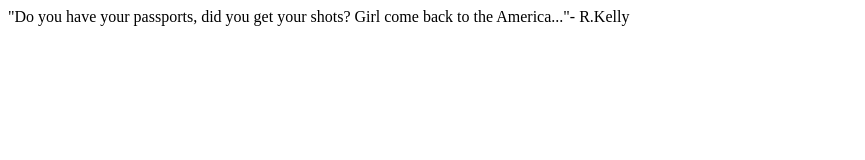
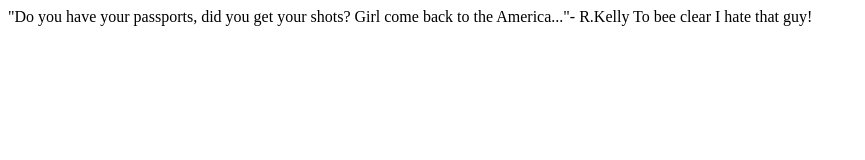
Before and after one commit to kalagerr/test-folder, a plain HTML site: page docs/index.html in a window 1280 px wide. Shown: the whole page, without its empty margins (0-865 px from the left). Drawn offline with Linux system fonts and the light colour scheme.

Commit message:
Fuck R Kelly

```diff
--- a/docs/index.html
+++ b/docs/index.html
@@ -7,5 +7,6 @@
 <body>
 "Do you have your passports, did you get your shots?
 Girl come back to the America..."- R.Kelly
+To bee clear I hate that guy!
 </body>
 </html>
```
